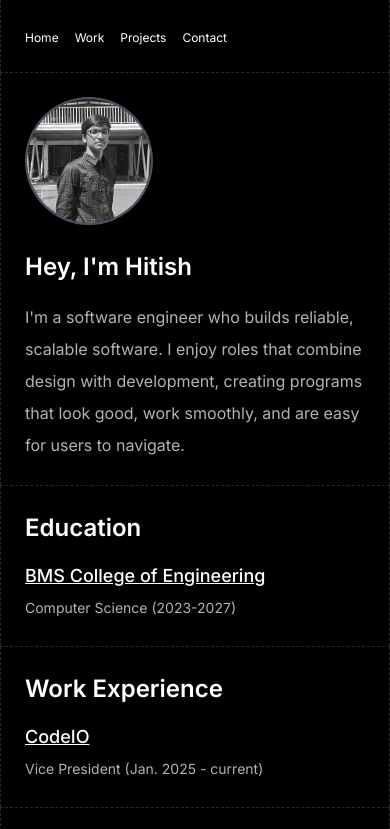
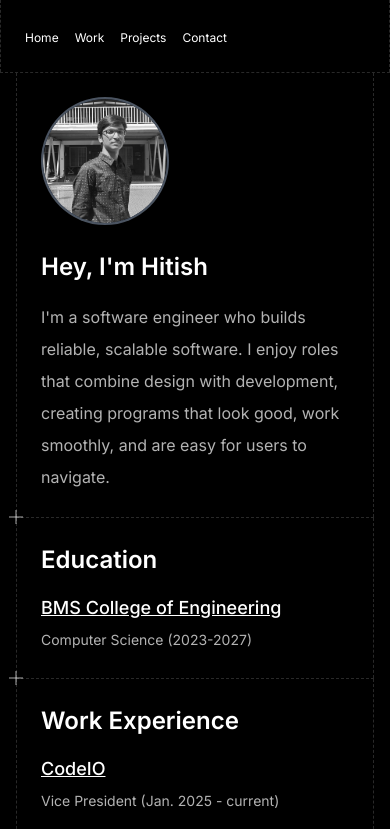
Before and after one commit to HitishRaoP/showcase, a plain HTML site: page index.html in a window 390 px wide. Shown: the top 829 px of the page. Drawn offline with nearby package versions, Linux system fonts and the light colour scheme.

Commit message:
add plus mark

```diff
--- a/index.html
+++ b/index.html
@@ -18,12 +18,12 @@
     <a href="#main-content" class="sr-only focus:not-sr-only focus:absolute focus:top-4 focus:left-4 bg-blue-600 text-white px-4 py-2 rounded z-50">
       Skip to main content
     </a>
-    <header class="grid" role="banner">
+    <header class="grid no-corner" role="banner">
       <nav class="grid-content" role="navigation" aria-label="Main navigation">
         <ul id="nav-list" class="flex items-center gap-4" role="menubar"></ul>
       </nav>
     </header>
-    <main id="main-content" role="main">
+    <main id="main-content" role="main" class="px-4">
       <section id="hero" class="grid" aria-labelledby="hero-heading">
         <div class="grid-content">
           <div class="flex flex-col items-start">
@@ -71,7 +71,7 @@
           <ul id="projects-list" role="list" aria-label="Project portfolio"></ul>
         </div>
       </section>
-      <section id="contact" class="grid" aria-labelledby="contact-heading">
+      <section id="contact" class="grid no-corner" aria-labelledby="contact-heading">
         <div class="grid-content">
           <h2 id="contact-heading">Let's Connect</h2>
           <p class="mb-6">
--- a/styles/index.css
+++ b/styles/index.css
@@ -1,6 +1,5 @@
 @import url("https://fonts.googleapis.com/css2?family=Inter:ital,opsz,wght@0,14..32,100..900;1,14..32,100..900&family=Noto+Sans+Mono:wght@100..900&display=swap");
 
-/* Screen reader only class */
 .sr-only {
   position: absolute;
   width: 1px;
@@ -42,6 +41,7 @@
 .grid {
   width: 100%;
   border-bottom: 1px dashed rgba(255, 255, 255, 0.162);
+  position: relative;
 }
 
 .grid-content {
@@ -51,6 +51,67 @@
   border-left: 1px dashed rgba(255, 255, 255, 0.162);
   border-right: 1px dashed rgba(255, 255, 255, 0.162);
   padding: 1.5rem 1.5rem;
+  position: relative;
+}
+
+.grid-content::before {
+  content: '';
+  position: absolute;
+  bottom: -8px;
+  left: 0;
+  width: 0;
+  height: 0;
+  background: none;
+  z-index: 0;
+  pointer-events: none;
+}
+
+.grid-content::after {
+  content: '';
+  position: absolute;
+  bottom: 0;
+  left: 0;
+  width: 0;
+  height: 0;
+  background: none;
+  z-index: 0;
+  pointer-events: none;
+}
+
+.grid::before {
+  content: '';
+  position: absolute;
+  top: 100%;
+  left: calc((100% - min(100%, 800px)) / 2);
+  transform: translate(-50%, -50%);
+  width: 18px;
+  height: 1px;
+  background-color: rgba(255, 255, 255, 0.663);
+  z-index: 100;
+  pointer-events: none;
+}
+
+.grid::after {
+  content: '';
+  position: absolute;
+  top: 100%;
+  left: calc((100% - min(100%, 800px)) / 2);
+  transform: translate(-50%, -50%);
+  width: 1px;
+  height: 18px;
+  background-color: rgba(255, 255, 255, 0.663);
+  z-index: 100;
+  pointer-events: none;
+}
+
+.grid.no-corner::before,
+.grid.no-corner::after {
+  content: none !important;
+}
+
+@media (max-width: 768px) {
+  .grid::before { width: 14px; }
+  .grid::after  { height: 14px; }
 }
 
 h1,h2 {
```
